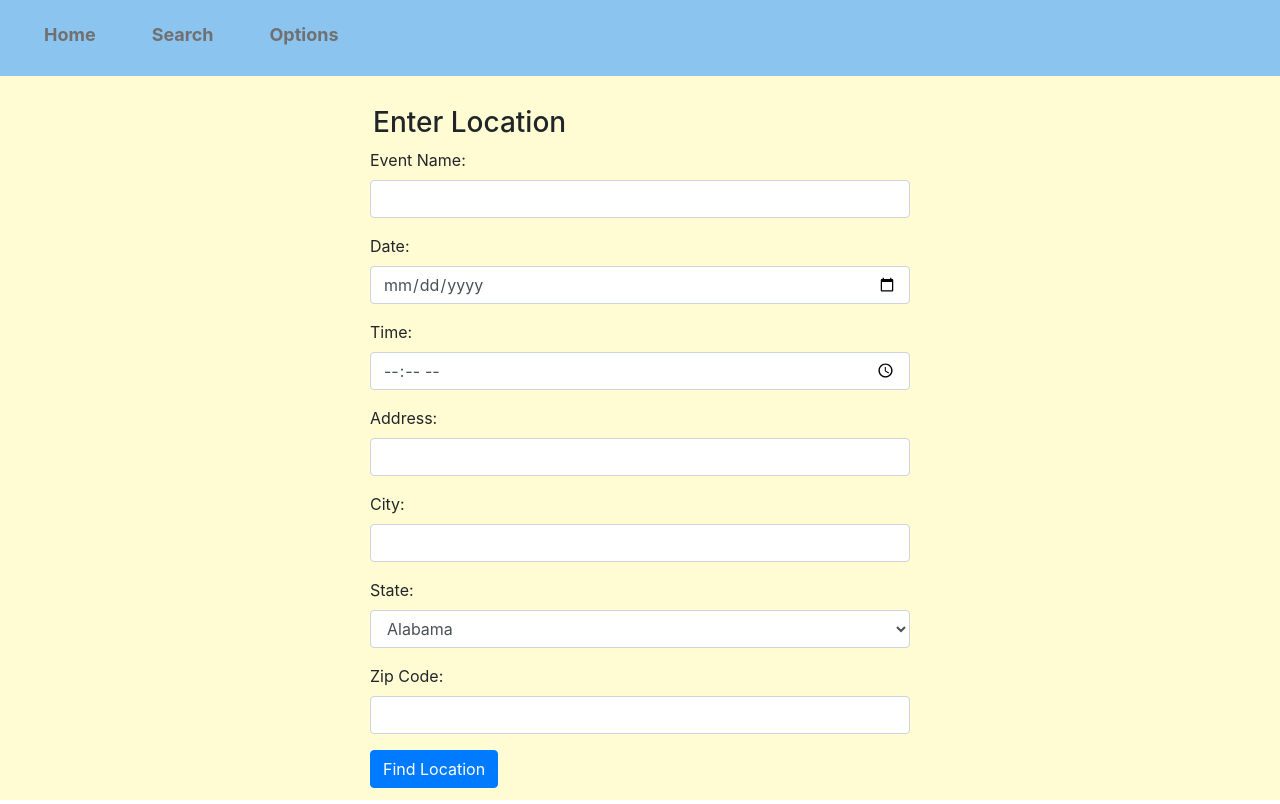
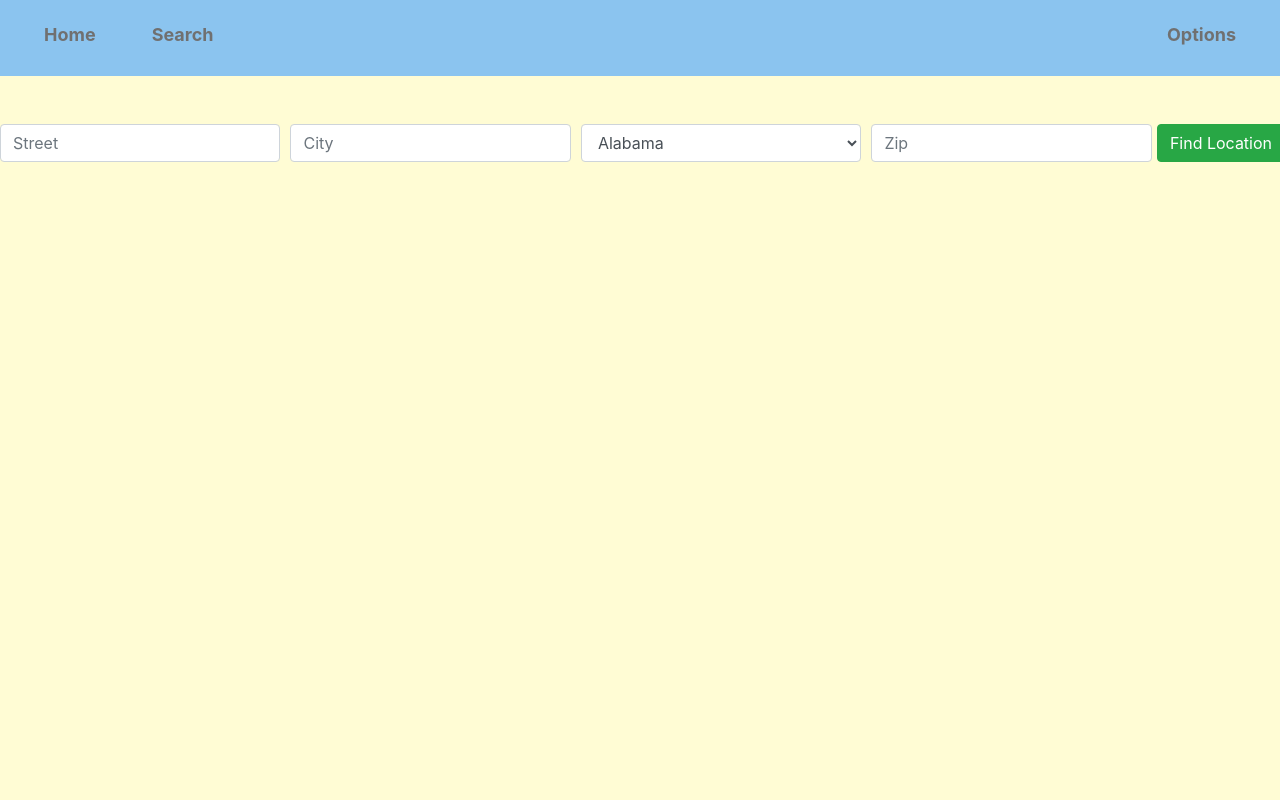
Before and after one commit to phantoms187/PDX_Frontend_Zillow_API, a React (Create React App) app in the folder client/: page /#/search in a window 1280 px wide. Built offline with nearby package versions, Linux system fonts and the light colour scheme.

Commit message:
Navbar with search

```diff
--- a/client/package.json
+++ b/client/package.json
@@ -11,6 +11,7 @@
     "is-empty": "^1.2.0",
     "moment": "^2.24.0",
     "react": "^16.12.0",
+    "react-bootstrap": "^1.0.0-beta.17",
     "react-dom": "^16.12.0",
     "react-router-dom": "^5.1.2",
     "react-scripts": "3.3.0",
--- a/client/src/App.js
+++ b/client/src/App.js
@@ -1,5 +1,6 @@
 import React, { Component } from 'react';
 import { HashRouter, Route} from "react-router-dom";
+import 'bootstrap/dist/css/bootstrap.min.css';
 
 
 import AboutWS from "./routes/AboutWS";
@@ -33,7 +34,6 @@ class App extends Component {
         icon: locationData.icon
       });
     }
-    console.log("Well?");
   }
 
   render (){
--- a/client/src/components/Navigation.css
+++ b/client/src/components/Navigation.css
@@ -1,18 +1,11 @@
 .my-nav {
   background-color: #8bc4ef;
   font-weight: bold;
-  display: flex;
-  flex-direction: column;
-  align-items: center;
-  justify-content: center;
-  margin-bottom: 30px;
 }
 
 .my-nav-link {
-  display: inline-block;
   color: #707070 !important;
   border-bottom: 2px solid #8bc4ef;
-
   font-size: 18px;
   margin: 5px 20px 10px 20px;
 }
--- a/client/src/components/Navigation.js
+++ b/client/src/components/Navigation.js
@@ -1,26 +1,62 @@
 import React, { Component } from "react";
 import { Link } from "react-router-dom";
+import Accordion from 'react-bootstrap/Accordion';
+import Card from 'react-bootstrap/Card';
+import Button from 'react-bootstrap/Button'
+import Search from "../routes/Search";
 
-import 'bootstrap/dist/css/bootstrap.min.css';
+
 import './Navigation.css';
 
 class Navigation extends Component {
 
+  constructor(props){
+    super(props);
+    this.state = {
+      search: false
+    };
+  }
+
+  toggleSearch = e => {
+    this.setState({
+      search: !this.state.search
+    })
+  }
+
   render() {
     return (
+
+      <div >
+
         <nav className="navbar navbar-expand-md my-nav">
             <ul className="navbar-nav mr-auto">
               <li className="nav-item active">
                   <Link to={'/'} className="nav-link my-nav-link">Home</Link>
               </li>
-            <li className="nav-item">
-               <Link to={'/search'} className="nav-link my-nav-link">Search</Link>
+              <li>
+                  <div onClick={this.toggleSearch} className="nav-link my-nav-link">Search</div>
               </li>
+              </ul>
+
+              <ul className="navbar-nav ml-auto">
               <li className="nav-item">
                  <Link to={'/options'} className="nav-link my-nav-link">Options</Link>
               </li>
             </ul>
         </nav>
+        { this.state.search ? (
+                                  <div className="row justify-content-start">
+                                    <div className="col-5 mb-2">
+                                      <Search giveLocationData={this.getLocation}/>
+                                    </div>
+                                  </div>
+                                ) :
+                                (<div><br/><br/></div>)}
+
+      </div>
+
+
+
     )}
   }
 
--- a/client/src/components/WeatherIcon.css
+++ b/client/src/components/WeatherIcon.css
@@ -1,12 +1,29 @@
 .my-skycon {
   height: 20%;
   width: 20%;
-  float: right;
   text-align: center;
   background-color: #13ed4d;
   border-radius: 30%;
 }
 
-.weather-header {
-  margin-top: 10px;
+
+.my-card {
+  background-color: #13ed4d;
+  width: 18rem;
+  border-radius: 30%;
+  text-align: center;
+  padding: 10px;
+  margin: 30px;
+  margin-right: 80px;
+  font-size: 24px;
+  font-style: oblique;
+  float: right;
+
 }
+
+.blackBackground {
+  background-color: black;
+}
+.marginTop10px {
+  margin-top: 20px;
+}
--- a/client/src/components/WeatherIcon.js
+++ b/client/src/components/WeatherIcon.js
@@ -1,6 +1,8 @@
 import React, { Component } from 'react';
 import Skycons from 'react-skycons';
+import Card from 'react-bootstrap/Card'
 import './WeatherIcon.css';
+
 
 class WeatherIcon extends Component{
 
@@ -12,13 +14,25 @@ class WeatherIcon extends Component{
     };
   }
 
+
+
+  // <div className = "row my-skycon">
+  //     <h6 className="weather-header">Weather:</h6>
+  // {this.state.weatherIcon}
+  //     <h3>{this.state.weatherForecast}</h3>
+  // </div>
+
 render() {
   return (
-    <div className = "container my-skycon">
-        <h6 className="weather-header">Weather:</h6>
-        <Skycons color='black' icon={this.state.weatherIcon} autoplay={true}/>
-        <h3>{this.state.weatherForecast}</h3>
-    </div>
+    <Card className="my-card">
+    <Card.Header >Current Weather</Card.Header>
+    <Skycons className="marginTop10px" color='black' icon= {this.state.weatherIcon} autoplay={true}/>
+      <Card.Body>
+        <Card.Text>
+          {this.state.weatherForecast}
+        </Card.Text>
+      </Card.Body>
+    </Card>
   )}
 }
 
--- a/client/src/routes/Home.js
+++ b/client/src/routes/Home.js
@@ -8,6 +8,10 @@ class Home extends Component {
   // constructor() {
   //   super();
   // }
+  // { this.props.icon ?
+  //   (<WeatherIcon weatherIcon={this.props.icon} weatherForecast={this.props.weather} /> ) :
+  //   (<div></div>)
+  // }
 
 
 
@@ -16,6 +20,7 @@ class Home extends Component {
     <div>
       <h1>{this.props.city}</h1>
       <h1>{this.props.state}</h1>
+
       <WeatherIcon weatherIcon={this.props.icon} weatherForecast={this.props.weather} />
       <div>
         <Link to="/walkscore">Walk Score</Link>
--- a/client/src/routes/Search.js
+++ b/client/src/routes/Search.js
@@ -1,11 +1,10 @@
 import React, { Component } from 'react';
 import axios from 'axios';
-import moment from 'moment';
-import { withRouter } from 'react-router-dom'
+import { withRouter } from 'react-router-dom';
+import Form from 'react-bootstrap/Form';
+import Col from 'react-bootstrap/Col';
+import Button from 'react-bootstrap/Button';
 
-
-
-import 'bootstrap/dist/css/bootstrap.min.css';
 
 const isEmpty = require("is-empty");
 
@@ -16,9 +15,6 @@ class Search extends Component {
 
       //Set current state to empty
       this.state = {
-          name: '',
-          date: '',
-          time: '',
           locationStreet: '',
           locationCity: '',
           locationState: '',
@@ -48,17 +44,13 @@ class Search extends Component {
 
   //When the form is submitted, set object to post with axios
   onSubmit = e => {
-
     e.preventDefault();
 
     const place = {
-      name: !isEmpty(this.state.name) ? this.state.name : "",
       street: !isEmpty(this.state.locationStreet) ? this.state.locationStreet : "",
       city: this.state.locationCity,
       state: this.state.locationState,
       zip: !isEmpty(this.state.locationZip) ? this.state.locationZip : "",
-      date: moment(this.state.date, 'YYYY-MM-DD').format('dddd, MMMM Do YYYY'),
-      time: moment(this.state.time, 'HH:mm a').format('h:mm A'),
     };
 
 
@@ -79,69 +71,19 @@ class Search extends Component {
     });
   }
 
-
-
   render(){
 
     return (
-      <div className="title-welcome container">
-        <div className="row">
-          <div className="col-md-8 col-lg-6 offset-lg-3">
-            <h3>Enter Location</h3>
-            <form onSubmit={this.onSubmit}>
-            <div className="form-group">
-                    <label>Event Name:  </label>
-                    <input
-                      type="text"
-                      id = "name"
-                      className="form-control"
-                      value={this.state.name}
-                      onChange={this.onChange}
-                      />
-                </div>
-                <div className="form-group">
-                    <label>Date:  </label>
-                    <input
-                      type="date"
-                      id = "date"
-                      className="form-control"
-                      value={this.state.date}
-                      onChange={this.onChange}
-                      />
-                </div>
-                <div className="form-group">
-                    <label>Time:  </label>
-                    <input
-                      type="time"
-                      id = "time"
-                      className="form-control"
-                      value={this.state.time}
-                      onChange={this.onChange}
-                      />
-                </div>
-                 <div className="form-group">
-                    <label>Address: </label>
-                    <input
-                      type="text"
-                      id = "locationStreet"
-                      className="form-control"
-                      value={this.state.locationStreet}
-                      onChange={this.onChange}
-                      />
-                </div>
-                <div className="form-group">
-                    <label>City: </label>
-                    <input
-                      type="text"
-                      id = "locationCity"
-                      className="form-control"
-                      value={this.state.locationCity}
-                      onChange={this.onChange}
-                      />
-                </div>
-                <div className="form-group">
-                    <label>State: </label>
-                    <select value={this.state.locationState} id = "locationState" onChange={this.onChange} className="form-control">
+      <Form onSubmit={this.onSubmit}>
+        <Form.Row>
+          <Col>
+            <Form.Control type="text" placeholder="Street" value={this.state.locationStreet} onChange={this.onChange} id ="locationStreet"/>
+          </Col>
+          <Col>
+            <Form.Control type="text" placeholder="City" value={this.state.locationCity} onChange={this.onChange} id ="locationCity" />
+          </Col>
+          <Col>
+            <Form.Control placeholder="State" value={this.state.locationState} onChange={this.onChange} id ="locationState" as="select">
               <option value="AL">Alabama</option>
               <option value="AK">Alaska</option>
               <option value="AZ">Arizona</option>
@@ -193,25 +135,19 @@ class Search extends Component {
               <option value="WV">West Virginia</option>
               <option value="WI">Wisconsin</option>
               <option value="WY">Wyoming</option>
-                    </select>
-                </div>
-                 <div className="form-group">
-                    <label>Zip Code: </label>
-                    <input
-                      type="text"
-                      id = "locationZip"
-                      className="form-control"
-                      value={this.state.locationZip}
-                      onChange={this.onChange}
-                      />
-                </div>
-                <div className="form-group">
-                    <input type="submit" value="Find Location" className="btn btn-primary"/>
-                </div>
-              </form>
-            </div>
-          </div>
-      </div>
+            </Form.Control>
+          </Col>
+          <Col>
+            <Form.Control type="text" placeholder="Zip" value={this.state.locationZip} onChange={this.onChange} id ="locationZip" />
+          </Col>
+          <Button variant="success" type="submit">
+            Find Location
+          </Button>
+        </Form.Row>
+      </Form>
+
+
+
     );
 
   }
```
Also changed, not shown: 1 other file (tests, documents, lock files or other folders). Lines whose indentation alone changed are shown as unchanged.
